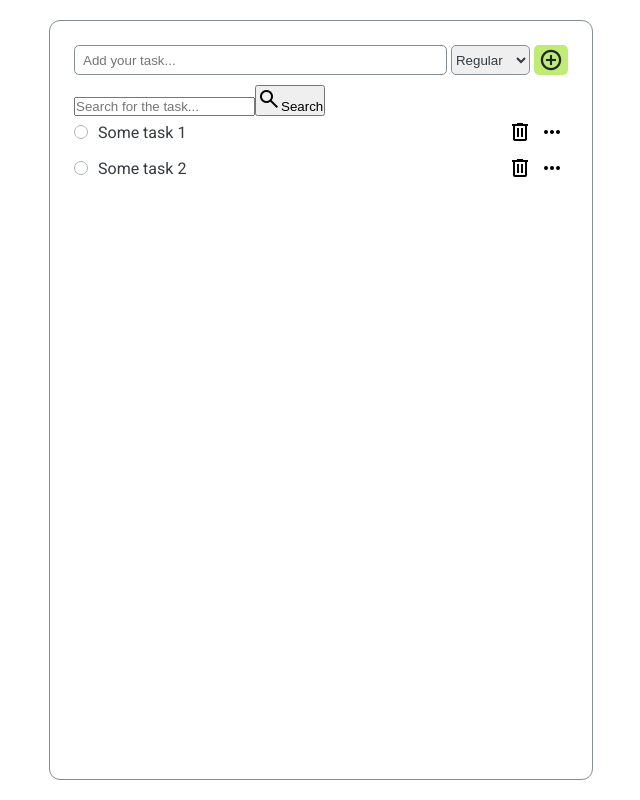
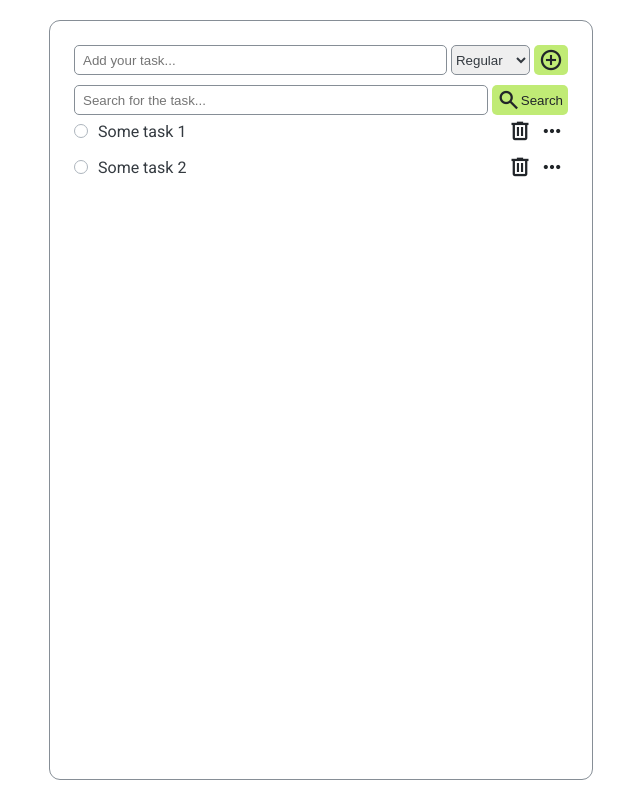
Before and after one commit to NERFTHISPLS/angular-todo-list, an Angular app: page / in a window 1280 px wide. Shown: the whole page, without its empty margins (319-959 px from the left). Built offline with nearby package versions, Linux system fonts and the light colour scheme.

Commit message:
Add styles for tasks-search

```diff
--- a/src/app/task-form/task-form.component.html
+++ b/src/app/task-form/task-form.component.html
@@ -1,6 +1,6 @@
 <form class="form-task-input" [formGroup]="taskForm" (submit)="addNewTask()">
   <input
-    class="task-input"
+    class="input"
     name="task-name"
     type="text"
     placeholder="Add your task..."
@@ -13,7 +13,7 @@
     </option>
   </select>
 
-  <button class="btn-add-task">
+  <button class="btn">
     <span class="material-symbols-outlined">add_circle</span>
   </button>
 </form>
--- a/src/app/task-form/task-form.component.scss
+++ b/src/app/task-form/task-form.component.scss
@@ -2,23 +2,6 @@
   display: flex;
   justify-content: space-between;
   gap: 0.4rem;
-}
-
-.task-input {
-  flex: 1;
-
-  padding: 0.4rem 0.8rem;
-
-  color: inherit;
-
-  border: 1px solid #868e96;
-  border-radius: 5px;
-
-  outline: none;
-
-  &:focus {
-    border: 1px solid #495057;
-  }
 }
 
 .task-status {
@@ -33,34 +16,3 @@
     border: 1px solid #495057;
   }
 }
-
-.btn-add-task {
-  display: flex;
-  justify-content: center;
-  align-items: center;
-
-  padding: 0.2rem 0.4rem;
-
-  color: #212529;
-
-  border-radius: 5px;
-  border: 1px solid transparent;
-  background-color: #c0eb75;
-
-  outline: none;
-
-  cursor: pointer;
-  transition: all 0.3s;
-
-  span {
-    font-weight: 500;
-  }
-
-  &:focus {
-    border: 1px solid #5c940d;
-  }
-
-  &:hover {
-    background-color: #d8f5a2;
-  }
-}
--- a/src/app/tasks-search/tasks-search.component.html
+++ b/src/app/tasks-search/tasks-search.component.html
@@ -1,6 +1,7 @@
-<form>
-  <input type="text" placeholder="Search for the task..." />
-  <button>
+<form class="search-form">
+  <input class="input" type="text" placeholder="Search for the task..." />
+
+  <button class="btn">
     <span class="material-symbols-outlined">search</span>
     <span>Search</span>
   </button>
--- a/src/app/tasks-search/tasks-search.component.scss
+++ b/src/app/tasks-search/tasks-search.component.scss
@@ -0,0 +1,4 @@
+.search-form {
+  display: flex;
+  gap: 0.4rem;
+}
--- a/src/styles.scss
+++ b/src/styles.scss
@@ -32,3 +32,51 @@ body {
   border: 1px solid #868e96;
   border-radius: 11px;
 }
+
+.input {
+  flex: 1;
+
+  padding: 0.4rem 0.8rem;
+
+  color: inherit;
+
+  border: 1px solid #868e96;
+  border-radius: 5px;
+
+  outline: none;
+
+  &:focus {
+    border: 1px solid #495057;
+  }
+}
+
+.btn {
+  display: flex;
+  justify-content: center;
+  align-items: center;
+
+  padding: 0.2rem 0.4rem;
+
+  color: #212529;
+
+  border-radius: 5px;
+  border: 1px solid transparent;
+  background-color: #c0eb75;
+
+  outline: none;
+
+  cursor: pointer;
+  transition: all 0.3s;
+
+  span {
+    font-weight: 500;
+  }
+
+  &:focus {
+    border: 1px solid #5c940d;
+  }
+
+  &:hover {
+    background-color: #d8f5a2;
+  }
+}
```
